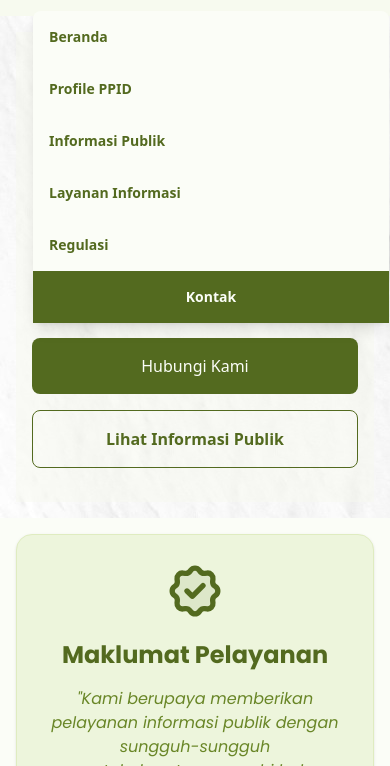
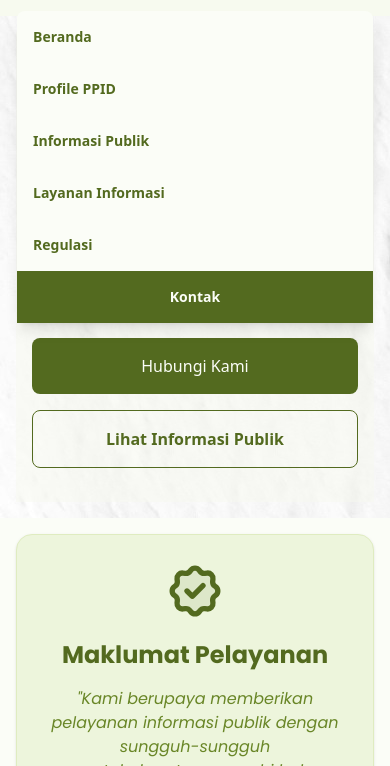
Before and after one commit to NandoApri26/ppid-mtsn1lahat, a website: page index.html in a window 390 px wide. Shown: the part 78-844 px from the top of the page. Drawn offline with nearby package versions, Linux system fonts and the light colour scheme; a web font is replaced by a local one.

Commit message:
add new utility classes for spacing and background color, update mobile menu styles in index.html

```diff
--- a/index.html
+++ b/index.html
@@ -113,7 +113,7 @@
                 <!-- Mobile Navigation Links -->
                 <ul
                     id="menu"
-                    class="flex flex-col w-full absolute top-16 left-4 right-4 bg-green-tea-50 mt-2 rounded-lg shadow-lg md:hidden"
+                    class="flex flex-col w-full absolute top-16 left-0 bg-green-tea-50 mt-2 rounded-lg shadow-lg md:hidden"
                 >
                     <li
                         class="text-green-tea-700 text-sm font-semibold p-4 hover:bg-green-tea-700 hover:text-green-tea-50"
```
Also changed, not shown: dist/output.css.
